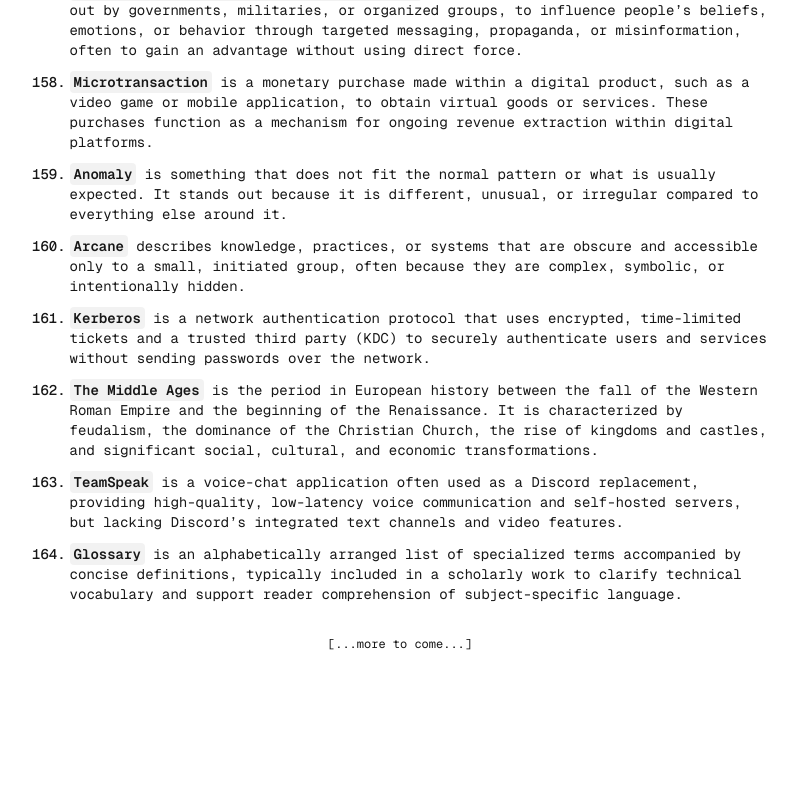
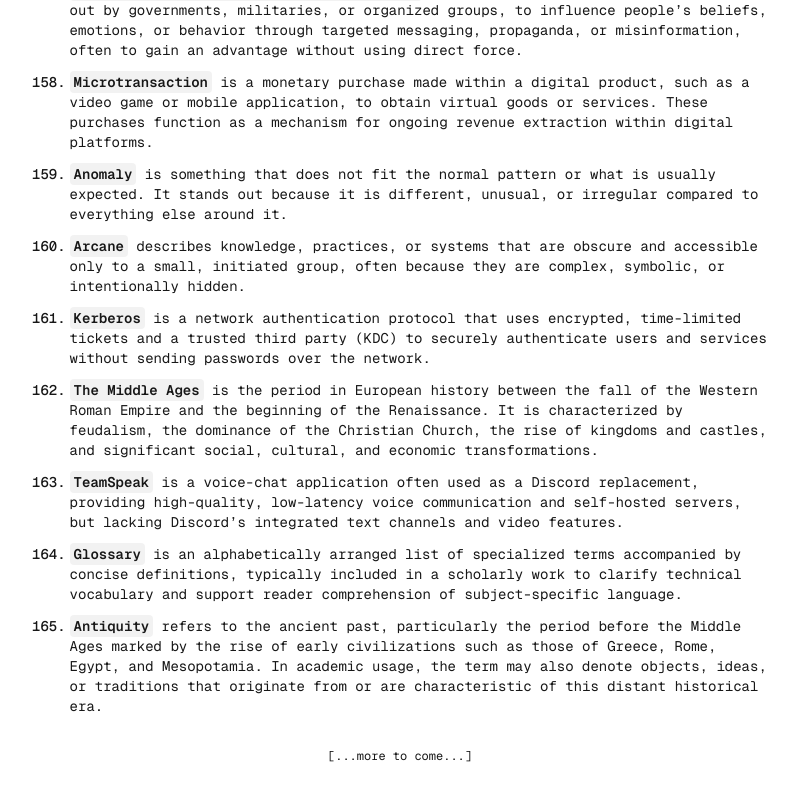
Before and after one commit to BrahimBoussada/mind-log, a Next.js app: page / in a window 1280 px wide. Shown: the part 11007-11803 px from the top of the page, without its empty margins (240-1037 px from the left). Before the commit the page ends 11691 px from the top, so only its background shows below. Built offline with nearby package versions, Linux system fonts and the light colour scheme.

Commit message:
log:15-02-2026

```diff
--- a/src/app/page.tsx
+++ b/src/app/page.tsx
@@ -1615,6 +1615,17 @@ export default function Home() {
           </Text>
         </Note>
 
+        <Note>
+          <N>165.</N>
+          <Text>
+            <Key>Antiquity</Key> refers to the ancient past, particularly the
+            period before the Middle Ages marked by the rise of early
+            civilizations such as those of Greece, Rome, Egypt, and Mesopotamia.
+            In academic usage, the term may also denote objects, ideas, or
+            traditions that originate from or are characteristic of this distant
+            historical era.
+          </Text>
+        </Note>
         {/* --- end --- */}
       </NoteWrapper>
 
```
